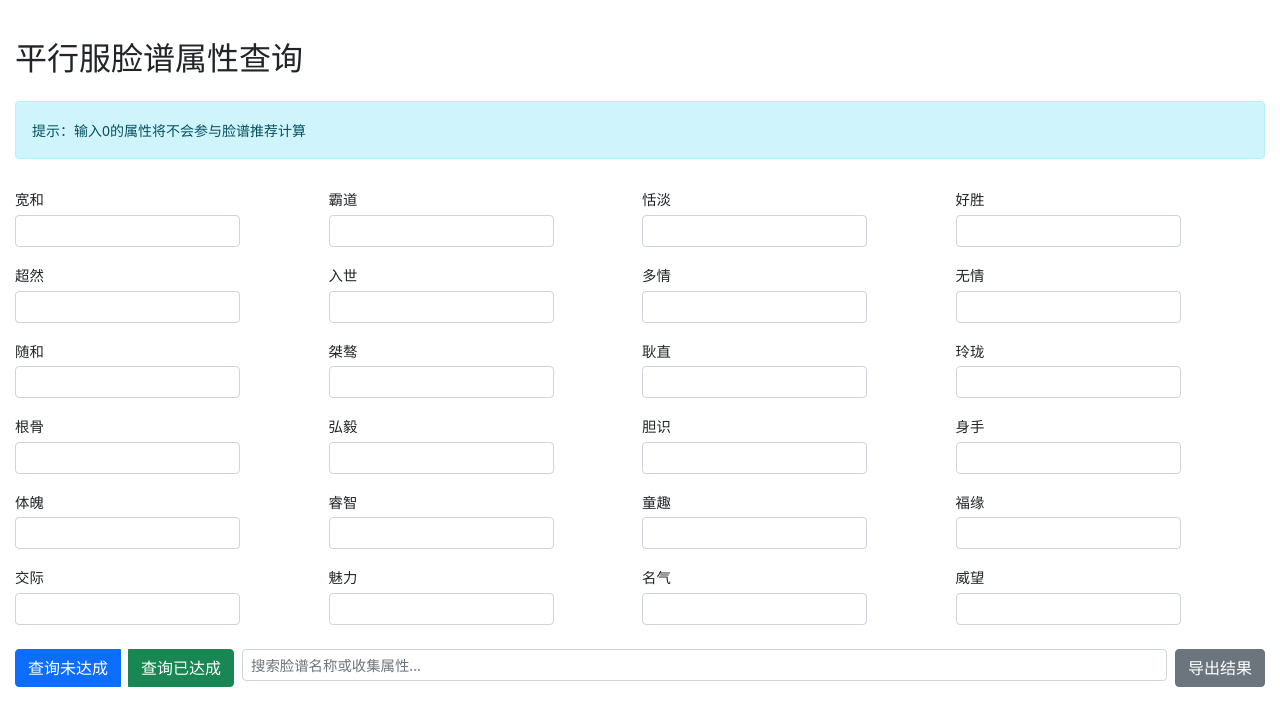
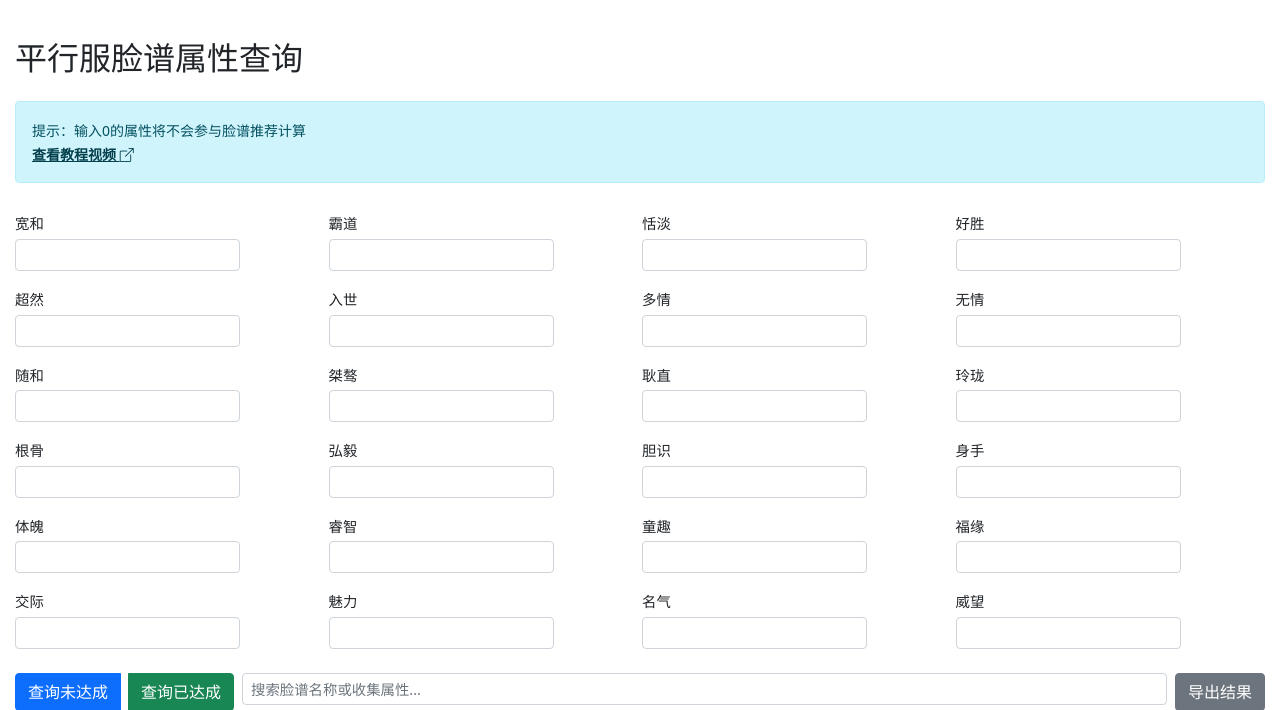
Before and after one commit to lemon-sir/Masks, a Django app: page / in a window 1280 px wide. Shown: the top 710 px of the page. Run offline with Django 5.2, Linux system fonts and the light colour scheme; some libraries are stand-ins or nearby versions.

Commit message:
1.增加教程视频链接

```diff
--- a/mask_compare/local_settings.py
+++ b/mask_compare/local_settings.py
@@ -1,3 +1,3 @@
 from .settings import *
 
-DEBUG = False
+DEBUG = True  # 本地开发环境使用 True
--- a/mask_compare/settings.py
+++ b/mask_compare/settings.py
@@ -24,7 +24,7 @@ BASE_DIR = Path(__file__).resolve().parent.parent
 SECRET_KEY = 'django-insecure-)ep)e8ew_#t*igyo&%+%*dm_nq9r-+uhzz)z!n-cc5=zi=&r@e'
 
 # SECURITY WARNING: don't run with debug turned on in production!
-DEBUG = True
+DEBUG = False
 
 
 ALLOWED_HOSTS = ['darki.top', 'www.darki.top', 'localhost', '127.0.0.1']
--- a/mask_compare/urls.py
+++ b/mask_compare/urls.py
@@ -7,5 +7,5 @@ from django.views.generic.base import RedirectView
 urlpatterns = [
     path('admin/', admin.site.urls),
     path('', include('masks.urls')),
-    path('favicon.ico', RedirectView.as_view(url=settings.STATIC_URL + 'favicon.ico')),
+    path('favicon.ico', RedirectView.as_view(url=settings.STATIC_URL + 'images/favicon.ico')),
 ] + static(settings.STATIC_URL, document_root=settings.STATIC_ROOT)
--- a/masks/templates/base.html
+++ b/masks/templates/base.html
@@ -7,6 +7,7 @@
     <title>平行服脸谱属性查询</title>
     <link href="{% static 'css/bootstrap.min.css' %}" rel="stylesheet">
     <script src="{% static 'js/html2canvas.min.js' %}"></script>
+    <link rel="stylesheet" href="https://cdn.jsdelivr.net/npm/bootstrap-icons@1.11.3/font/bootstrap-icons.css">
     <style>
         /* 确保页面内容至少占满视口高度，footer 固定在底部 */
         html, body {
--- a/masks/templates/masks/compare.html
+++ b/masks/templates/masks/compare.html
@@ -222,6 +222,12 @@
     <h2 class="mb-4">平行服脸谱属性查询</h2>
     <div class="alert alert-info mb-4">
         <small>提示：输入0的属性将不会参与脸谱推荐计算</small>
+        <br>
+        <small>
+            <a href="https://www.douyin.com/video/7477457500212596018" target="_blank" class="alert-link">
+                查看教程视频 <i class="bi bi-box-arrow-up-right"></i>
+            </a>
+        </small>
     </div>
 
     <form method="post" class="mb-4">
```
Also changed, not shown: 1 other file.
